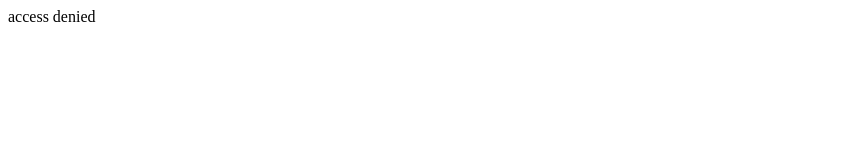
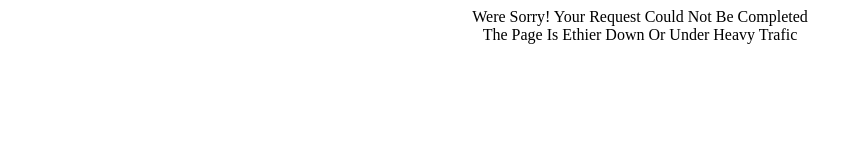
Before and after one commit to craftco/craftco.github.io, a plain HTML site: page index.html in a window 1280 px wide. Shown: the whole page, without its empty margins (0-863 px from the left). Drawn offline with Linux system fonts and the light colour scheme.

Commit message:
Update index.html

```diff
--- a/index.html
+++ b/index.html
@@ -1 +1 @@
-<p> access denied </p>
+<p style="text-align: center"> Were Sorry! Your Request Could Not Be Completed <br> The Page Is Ethier Down Or Under Heavy Trafic </p>
```
